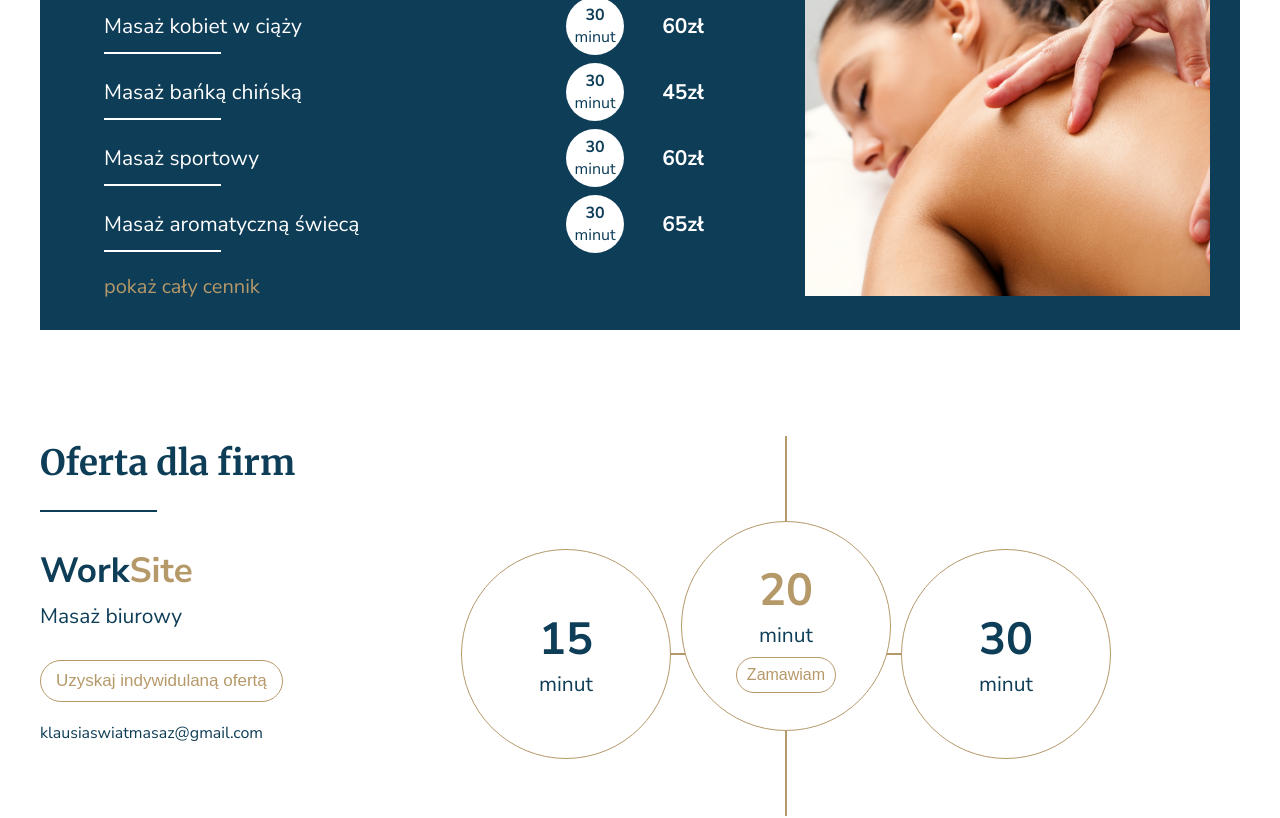
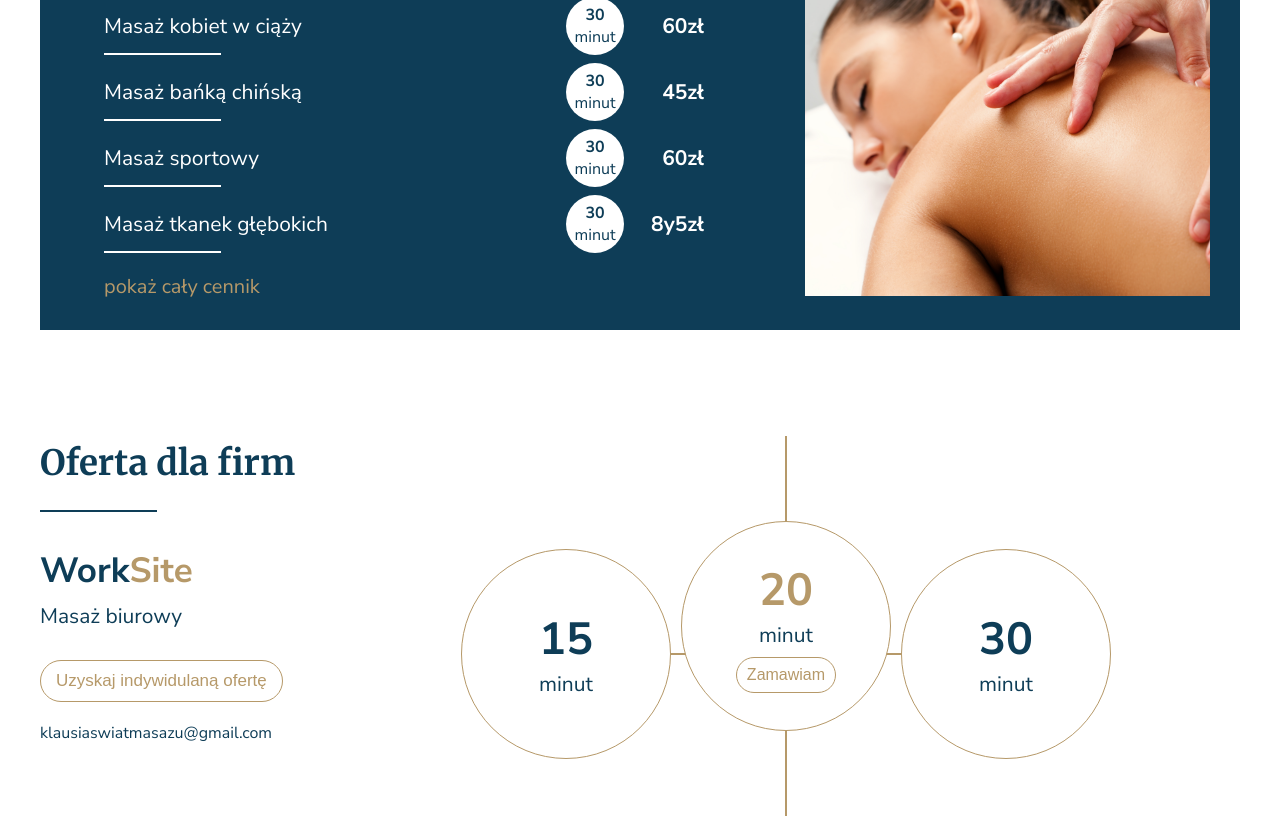
Before and after one commit to DBakalarski/swiat-masazu, a React (Create React App) app: page / in a window 1280 px wide. Shown: the part 1020-1838 px from the top of the page. Built offline with nearby package versions, Linux system fonts and the light colour scheme.

Commit message:
add changes in price

```diff
--- a/package.json
+++ b/package.json
@@ -1,5 +1,5 @@
 {
-  "homepage": "https://dbakalarski.github.io/swiat-masazu/",
+  "homepage": "https://klaudialejkoswiatmasazu.pl/",
   "name": "swiat-masazu",
   "version": "0.1.0",
   "private": true,
@@ -7,6 +7,7 @@
     "@testing-library/jest-dom": "^4.2.4",
     "@testing-library/react": "^9.5.0",
     "@testing-library/user-event": "^7.2.1",
+    "node-sass": "^4.14.1",
     "react": "^16.13.0",
     "react-countup": "^4.3.3",
     "react-custom-scroll": "^4.2.0",
--- a/public/index.html
+++ b/public/index.html
@@ -1,12 +1,15 @@
 <!DOCTYPE html>
-<html lang="en">
+<html lang="pl-PL">
 
 <head>
   <meta charset="utf-8" />
   <link rel="icon" href="%PUBLIC_URL%/masaz-fav.png" />
   <meta name="viewport" content="width=device-width, initial-scale=1" />
   <meta name="theme-color" content="#000000" />
-  <meta name="description" content="Web site created using create-react-app" />
+  <meta name="description"
+    content="Spraw przyjemność! Masaż leczniczy, relaksacyjny, sportowy, dla kobiet w ciąży, bańką chińską, tkanek głebokich, limfatyczny, pleców i całego ciała - to wszystko w jednym miejscu w Poznaniu! Work side dla Twoich pracowników!" />
+  <meta name="keywords"
+    content="Świat masażu Poznań, masaż ponzań, masaż w poznaniu, masaż, masaż klasyczny, masaż tkanek głebokich, masaż relaksacyjny, masaż całego ciała, masaż pleców, masaż dla kobiet w ciąży, masaż bańką chińską, masaż limfatyczny, masaż sportowy, bóle kręgosłupa, relaksacja, relaks, relax, masaż dla par, work side, karnet masaż, terapia blizn, masaż karku, masaż biurowy, mobilizacja blizn">
   <link rel="apple-touch-icon" href="%PUBLIC_URL%/logo192.png" />
   <!--
       manifest.json provides metadata used when your web app is installed on a
@@ -22,7 +25,7 @@
       work correctly both with client-side routing and a non-root public URL.
       Learn how to configure a non-root public URL by running `npm run build`.
     -->
-  <title>WORK - Świat masażu</title>
+  <title>Świat Masażu</title>
 </head>
 
 <body>
--- a/src/Components/Footer/Footer.js
+++ b/src/Components/Footer/Footer.js
@@ -33,7 +33,7 @@ const Footer = () => {
                                 <a href="https://www.google.com/maps/place/Pi%C4%85tkowska+181,+61-693+Pozna%C5%84/@52.4395412,16.9089483,17z/data=!3m1!4b1!4m5!3m4!1s0x4704435a1a2315f3:0x2a27fa51dc670bfb!8m2!3d52.439538!4d16.911137" target="_blank" rel="noopener noreferrer">
                                     <div className={loaction}>
                                         <img src={pinImage} alt="" />
-                                        <p>ul. Piątkowska 181 <span>60-681 Poznań</span></p>
+                                        <p>ul. Piątkowska 186 <span>60-681 Poznań</span></p>
                                     </div>
                                 </a>
                                 <a href="tel:+48881288255">
@@ -42,10 +42,10 @@ const Footer = () => {
                                         <p>+48 881 288 255</p>
                                     </div>
                                 </a>
-                                <a href="mailto:klausiaswiatmasaz@gmail.com">
+                                <a href="mailto:klaudiaswiatmasazu@gmail.com">
                                     <div className={mail}>
                                         <img src={mailImage} alt="" />
-                                        <p>klaudiaswiatmasaz@gmail.com</p>
+                                        <p>klaudiaswiatmasazu@gmail.com</p>
                                     </div>
                                 </a>
                             </div>
--- a/src/Components/Nav/Nav.js
+++ b/src/Components/Nav/Nav.js
@@ -37,7 +37,7 @@ class Nav extends Component {
                             </div>
                         </a>
                         <div className={contact}>
-                            <a href="mailto:klausiaswiatmasaz@gmail.com"> <img src={mailImage} alt="mail" /></a>
+                            <a href="mailto:klaudiaswiatmasazu@gmail.com"> <img src={mailImage} alt="mail" /></a>
                             <a href="tel:+48881288255"><img src={phoneImage} alt="telefon" /></a>
                             <p>kontakt</p>
                         </div>
--- a/src/Components/OfficeOffer/OfficeOffer.js
+++ b/src/Components/OfficeOffer/OfficeOffer.js
@@ -36,22 +36,22 @@ class OfficeOffer extends Component {
                                         <p className={main_description}>Work<span>Site</span></p>
                                         <p className={additional_description}>Masaż biurowy</p>
                                     </div>
-                                    <a href="mailto:klausiaswiatmasaz@gmail.com"> <button className={button}>Uzyskaj indywidulaną ofertą</button></a>
+                                    <a href="mailto:klaudiaswiatmasazu@gmail.com"> <button className={button}>Uzyskaj indywidulaną ofertę</button></a>
 
-                                    <div className={email}>klausiaswiatmasaz@gmail.com</div>
+                                    <div className={email}>klausiaswiatmasazu@gmail.com</div>
                                 </div>
                                 <div className={book_container}>
                                     <div className={circle}>
                                         <div className={circle_time}>15</div>
                                         <div className={circle_minutes}>minut</div>
-                                        <a href="mailto:klausiaswiatmasaz@gmail.com">
+                                        <a href="mailto:klaudiaswiatmasazu@gmail.com">
                                             <button className={cricle_button}>Zamawiam</button>
                                         </a>
                                     </div>
                                     <div className={circle_top}>
                                         <div className={circle_time}>20</div>
                                         <div className={circle_minutes}>minut</div>
-                                        <a href="mailto:klausiaswiatmasaz@gmail.com">
+                                        <a href="mailto:klaudiaswiatmasazu@gmail.com">
                                             <button className={cricle_button}>Zamawiam</button>
                                         </a>
                                     </div>
@@ -59,7 +59,7 @@ class OfficeOffer extends Component {
                                     <div className={circle}>
                                         <div className={circle_time}>30</div>
                                         <div className={circle_minutes}>minut</div>
-                                        <a href="mailto:klausiaswiatmasaz@gmail.com">
+                                        <a href="mailto:klaudiaswiatmasazu@gmail.com">
                                             <button className={cricle_button}>Zamawiam</button>
                                         </a>
                                     </div>
--- a/src/Components/Pricing/PriceItem.js
+++ b/src/Components/Pricing/PriceItem.js
@@ -4,12 +4,12 @@ import styles from './PriceItem.module.scss'
 
 
 const PriceItem = (props) => {
-    const { price_item, price_title, title_separator, description, time, price } = styles
+    const { price_item, price_title, title_text, description, time, price } = styles
     return (
         <div className={price_item}>
             <div className={price_title}>
-                {props.content}
-                <span className={title_separator}></span>
+
+                <span className={title_text}>{props.content}</span>
             </div>
             <div className={description}>
                 <div className={time}>
--- a/src/Components/Pricing/PriceItem.module.scss
+++ b/src/Components/Pricing/PriceItem.module.scss
@@ -27,11 +27,10 @@
     content: '';
     position: absolute;
     display: block;
-    margin-top: 15px;
     width: 117px;
     height: 2px;
     background-color: #fff;
-    bottom: -14px;
+    bottom: -5px;
 }
 
 .description {
@@ -63,6 +62,11 @@
     padding-left: 20px;
     min-width: 80px;
     text-align: right;
+}
+
+.title_text {
+    display: inline-block;
+    padding: 10px 0;
 }
 
 @media (min-width: 1600px) {
--- a/src/Components/Pricing/Pricing.js
+++ b/src/Components/Pricing/Pricing.js
@@ -56,8 +56,8 @@ class Pricing extends Component {
                                             price="60zł"
                                         />
                                         <PriceItem
-                                            content="Masaż aromatyczną świecą"
-                                            price="65zł"
+                                            content="Masaż tkanek głębokich"
+                                            price="8y5zł"
                                         />
                                         <p
                                             className={showText}
--- a/src/Components/Pricing/PricingModal.js
+++ b/src/Components/Pricing/PricingModal.js
@@ -14,7 +14,7 @@ class PricingModal extends Component {
     }
 
     componentDidMount() {
-        fetch('/swiat-masazu/data/dataPrice.json')
+        fetch('/data/dataPrice.json')
             .then(response => response.json())
             .then(data => {
                 this.setState({
```
Also changed, not shown: public/data/dataPrice.json (+59 -94 lines), 1 other file (tests, documents, lock files or other folders).
